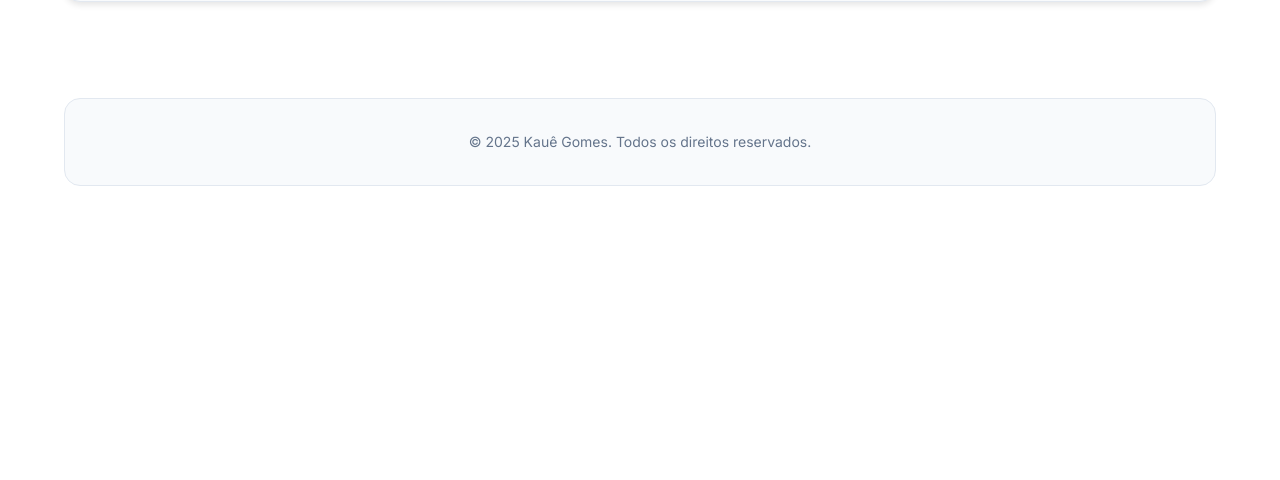
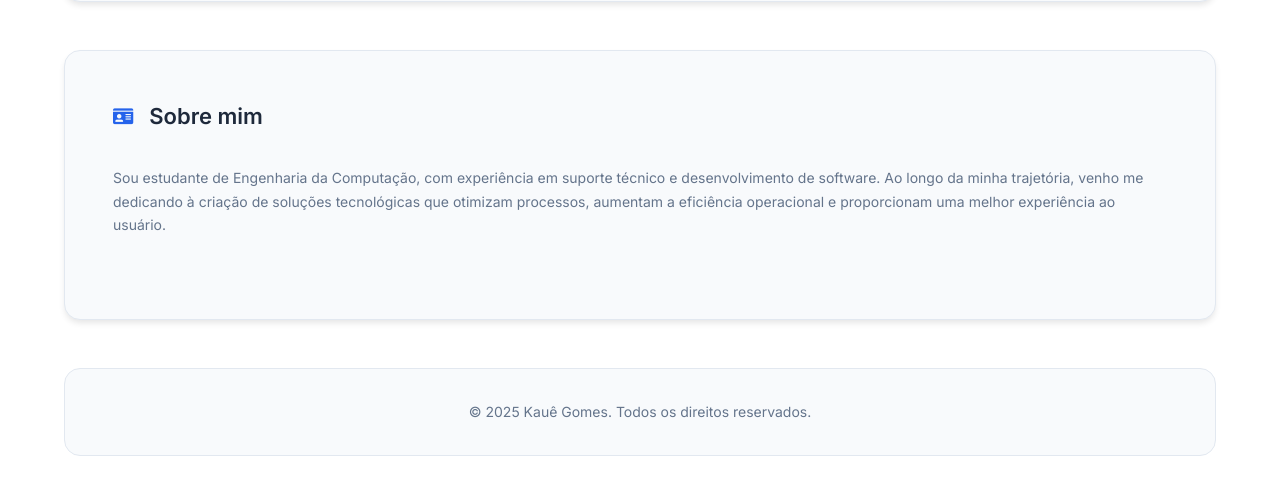
Before and after one commit to bigparty1/Pagina-Pessoal, a website with bundled scripts: page src/index.html in a window 1280 px wide. Shown: the part 320-800 px from the top of the page. Built offline with nearby package versions, Linux system fonts and the light colour scheme.

Commit message:
feat: Secção sobre mim

```diff
--- a/src/index.html
+++ b/src/index.html
@@ -53,22 +53,15 @@
                         </div>
                     </div>
             </header>
-            <!-- <main class="main-content">
-                <section class="about-section">
-                    <h2>Sobre mim</h2>
-                    <p>Sou um estudante de Engenharia da Computação com experiência em suporte técnico e desenvolvimento de software. Tenho paixão por resolver problemas e criar soluções tecnológicas que melhorem a eficiência e a experiência do usuário.</p>
+            <main class="main-content">
+                <section class="section">
+                    <h3 class="section-title">
+                        <i class="fas fa-id-card"></i>
+                        Sobre mim
+                    </h3>
+                    <p>Sou estudante de Engenharia da Computação, com experiência em suporte técnico e desenvolvimento de software. Ao longo da minha trajetória, venho me dedicando à criação de soluções tecnológicas que otimizam processos, aumentam a eficiência operacional e proporcionam uma melhor experiência ao usuário.</p>
                 </section>
-                <section class="skills-section">
-                    <h2>Habilidades</h2>
-                    <ul class="skills-list">
-                        <li>Infraestrutura de TI</li>
-                        <li>Desenvolvimento Full Stack</li>
-                        <li>Suporte Técnico</li>
-                        <li>Resolução de Problemas</li>
-                        <li>Comunicação Eficaz</li>
-                    </ul>
-                </section>
-            </main> -->
+            </main>
             <footer class="footer">
                 <p>&copy; 2025 Kauê Gomes. Todos os direitos reservados.</p>
             </footer>
--- a/src/style.css
+++ b/src/style.css
@@ -214,3 +214,44 @@ body {
     color: var(--text-secondary);
     margin: 0;
 }
+
+/* Main content */
+.main-content {
+    flex: 1;
+    display: grid;
+    gap: var(--spacing-2xl);
+}
+
+.section {
+    background: var(--surface);
+    border-radius: var(--border-radius-lg);
+    padding: var(--spacing-2xl);
+    box-shadow: var(--shadow);
+    border: 1px solid var(--border);
+    transition: var(--transition);
+}
+
+.section p {
+    color: var(--text-secondary);
+    line-height: 1.7;
+}
+
+.section:hover {
+    transform: scale(1.01);
+    box-shadow: 0 8px 25px -8px rgba(0, 0, 0, 0.45);
+}
+
+.section-title {
+    font-size: var(--font-size-2xl);
+    font-weight: 600;
+    color: var(--text-primary);
+    margin-bottom: var(--spacing-xl);
+    display: flex;
+    align-items: center;
+    gap: var(--spacing-md);
+}
+
+.section-title i {
+    color: var(--primary-color);
+    font-size: var(--font-size-xl);
+}
```
